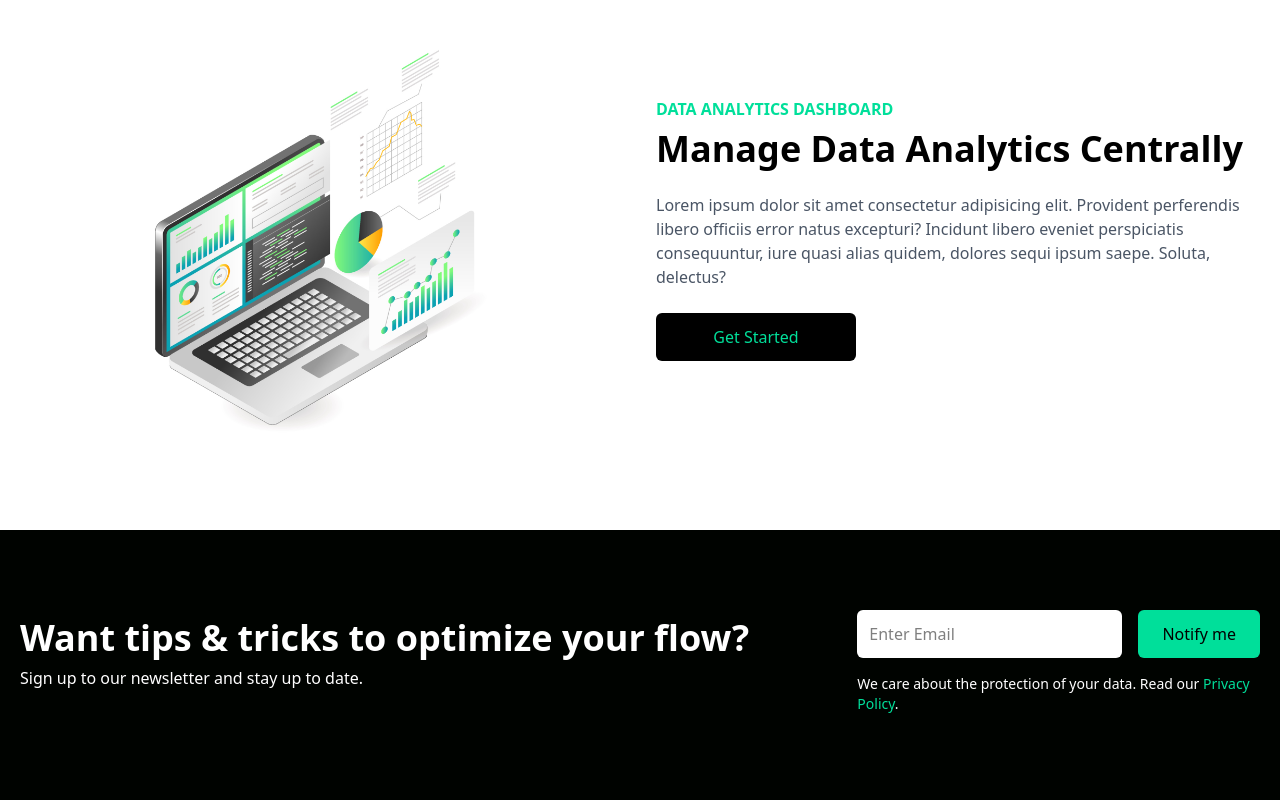
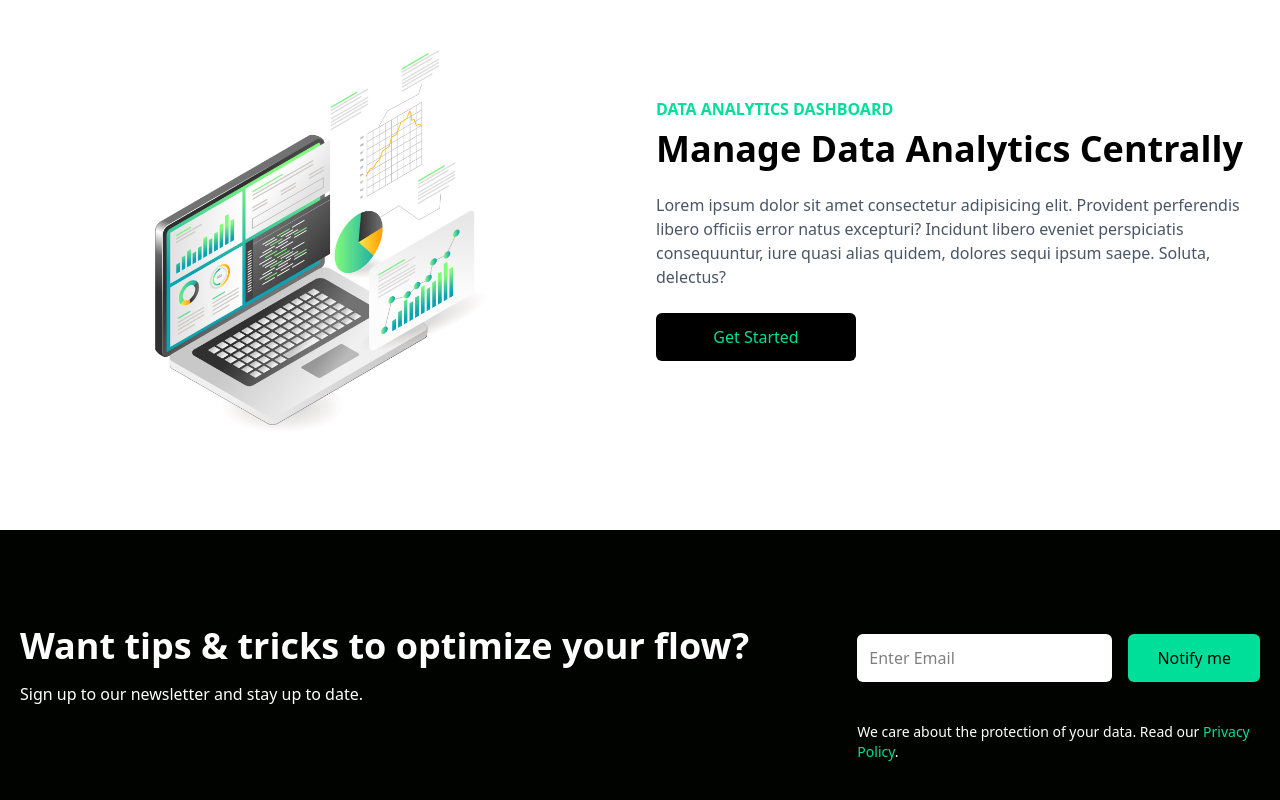
Before and after one commit to SanderRave/discovery, a React (Vite) app: page / in a window 1280 px wide. Shown: the part 847-1647 px from the top of the page. Built offline with nearby package versions, Linux system fonts and the light colour scheme.

Commit message:
Newsletter button honing

```diff
--- a/src/components/Newsletter.jsx
+++ b/src/components/Newsletter.jsx
@@ -4,7 +4,7 @@ const Newsletter = () => {
       <div className="max-w-[1240px] mx-auto grid lg:grid-cols-3 gap-4">
         {/* Text Section */}
         <div className="lg:col-span-2 my-4">
-          <h1 className="md:text-4xl sm:text-3xl text-2xl font-bold py-2">
+          <h1 className="md:text-4xl sm:text-3xl text-2xl font-bold py-4">
             Want tips & tricks to optimize your flow?
           </h1>
           <p>Sign up to our newsletter and stay up to date.</p>
@@ -18,7 +18,7 @@ const Newsletter = () => {
               type="email"
               placeholder="Enter Email"
             />
-            <button className="bg-[#00df9a] w-[200px] sm:w-auto rounded-md font-medium px-6 py-3 text-black mt-4 sm:mt-0 sm:ml-4">
+            <button className="bg-[#00df9a] w-[200px] rounded-md font-medium my-6 mx-auto py-3 text-black sm:ml-4">
               Notify me
             </button>
           </form>
```
